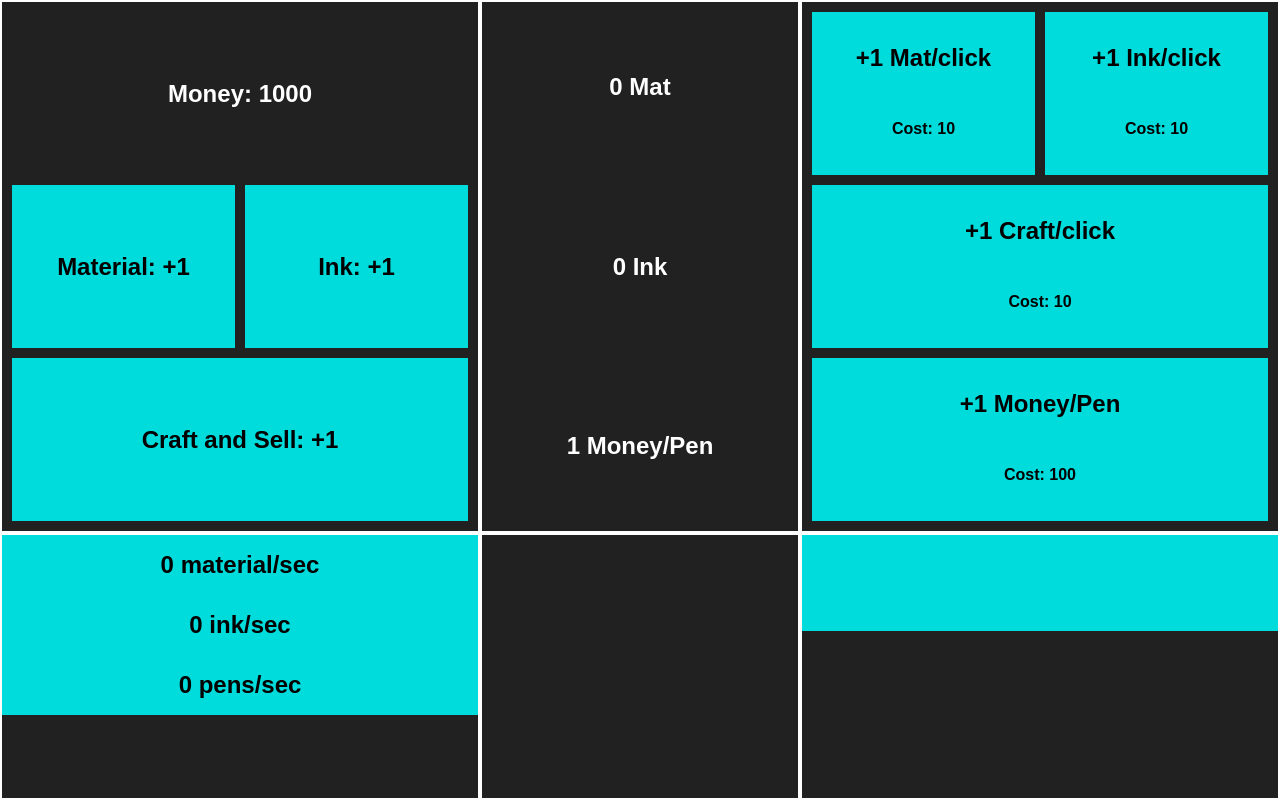
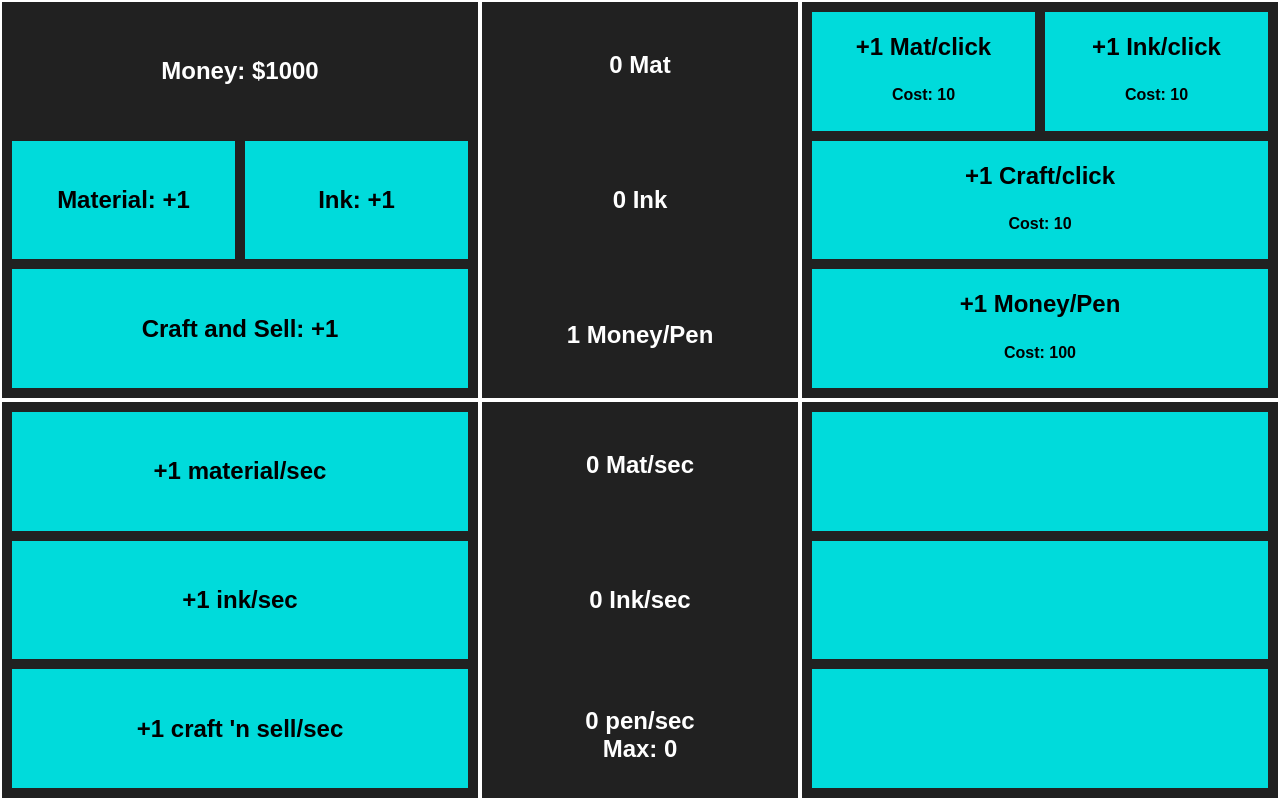
Before and after one commit to Jacoby-Y/pen-factory, a plain HTML site: page index.html in a window 1280 px wide. Drawn offline with Linux system fonts and the light colour scheme.

Commit message:
Made idle information more accurate

```diff
--- a/index.html
+++ b/index.html
@@ -10,9 +10,9 @@
 </head>
 <body>
     <div id="main-wrapper">
-        <div class="unit" id="click-unit" style="gap: 10px; padding: 10px;">
+        <div class="unit btn-unit" id="click-unit">
             <div id="money-wrapper">
-                <h3 id="money-txt" watch>Money: {money}</h3>
+                <h3 id="money-txt" watch>Money: ${money}</h3>
             </div>
             <div style="display: grid; grid-template-columns: 1fr 1fr; gap: 10px;">
                 <div class="main-btn" id="get-material"><h3 watch>Material: +{material_pc}</h3><p class="craft-info">-10</p></div>
@@ -20,12 +20,12 @@
             </div>
             <div class="main-btn" id="craft-sell"><h3 watch>Craft and Sell: +{craft_pc}</h3></div>
         </div>
-        <div class="unit" id="ammount-unit">
-            <div  id="ammount-material" ><h3 class= "ammount" watch>{material} Mat</h3></div>
-            <div  id="ammount-ink"><h3 class= "ammount" watch>{ink} Ink</h3></div>
-            <div  id="money-pp"><h3 class= "ammount" watch>{money_pp} Money/Pen</h3></div>
+        <div class="unit info-unit">
+            <div  id="amount-material" ><h3 class= "amount" watch>{material} Mat</h3></div>
+            <div  id="amount-ink"><h3 class= "amount" watch>{ink} Ink</h3></div>
+            <div  id="money-pp"><h3 class= "amount" watch>{money_pp} Money/Pen</h3></div>
         </div>
-        <div class="unit" id="click-mult">
+        <div class="unit btn-unit" id="upgrade-unit">
             <div style="display: grid; grid-template-columns: 1fr 1fr; gap: 10px;">
                 <div class="main-btn" style="display: grid; grid-template-rows: 1fr 1fr; gap: 10px;text-align: center;align-items: center;" id="upgrade-mat-pc">
                     <h3 >+1 Mat/click</h3>
@@ -46,13 +46,28 @@
             </div>
 
         </div>
-        <div class="unit" id="idle-unit">
-            <div class="main-btn"><h3 watch>0 material/sec</h3></div>
-            <div class="main-btn"><h3 watch>0 ink/sec</h3></div>
-            <div class="main-btn"><h3 watch>0 pens/sec</h3></div>
+        <div class="unit btn-unit">
+            <div class="main-btn idle-btn" id="upgrade-idle-material">
+                <h3>+1 material/sec</h3>
+                <h4 watch>-${cost_upgrade_mat_idle}</h4>
+            </div>
+            <div class="main-btn idle-btn" id="upgrade-idle-ink">
+                <h3>+1 ink/sec</h3>
+                <h4 watch>-${cost_upgrade_ink_idle}</h4>
+            </div>
+            <div class="main-btn idle-btn" id="upgrade-idle-craft">
+                <h3>+1 craft 'n sell/sec</h3>
+                <h4 watch>-${cost_upgrade_craft_idle}</h4>
+            </div>
         </div>
-        <div class="unit"></div>
-        <div class="unit" id="idle-mult">
+        <div class="unit info-unit" id="idle-info">
+            <div  id="amount-material" ><h3 class= "amount" watch>{idle_material_ps} Mat/sec</h3></div>
+            <div  id="amount-ink"><h3 class= "amount" watch>{idle_ink_ps} Ink/sec</h3></div>
+            <div  id="money-pp"><h3 class= "amount">
+                <span watch>{idle_craft_ps}</span> </br>
+            </h3></div>
+        </div>
+        <div class="unit btn-unit" id="idle-mult">
             <div class="main-btn"><h3 watch></h3></div>
             <div class="main-btn"><h3 watch></h3></div>
             <div class="main-btn"><h3 watch></h3></div>
--- a/src/data.js
+++ b/src/data.js
@@ -1,3 +1,7 @@
+data.settings = [
+    {k: "idle_money_ps", display(val){return data.money_pp * data.idle_craft_ps}}
+];
+
 data.material = 0;
 data.ink = 0;
 data.money = 1000;
@@ -6,19 +10,36 @@ data.material_pc = 1;
 data.ink_pc = 1;
 data.craft_pc = 1;
 
-data.material_mult = 0;
-data.multiplier_ink = 0;
-data.multiplier_craft = 0;
-
-data.idle_material_mult = 0;
-data.idle_multiplier_ink = 0;
-data.idle_multiplier_craft = 0;
+data.idle_material_ps = 0;
+data.idle_ink_ps = 0;
+data.idle_craft_ps = 0;
 
 data.money_pp = 1;
 data.material_pp = 10;
 data.ink_pp = 10;
 
-data.cost_upgrade_mat_pc = 10//At the moment those values are not changing but will later
-data.cost_upgrade_ink_pc = 10
-data.cost_upgrade_craft_pc = 10
-data.cost_upgrade_money_pp = 100
+data.idle_money_ps = 0;
+
+data.cost_upgrade_mat_pc = 10;
+data.cost_upgrade_ink_pc = 10;
+data.cost_upgrade_craft_pc = 10;
+data.cost_upgrade_money_pp = 100;
+
+data.cost_upgrade_mat_idle = 10;
+data.cost_upgrade_ink_idle = 10;
+data.cost_upgrade_craft_idle = 10;
+
+//#region Dom Constants
+const get_material = $("#get-material")[0];
+const get_ink = $("#get-ink")[0];
+const craft_sell = $("#craft-sell")[0];
+const craft_infos = $(".craft-info");
+craft_infos.css("display", "none");
+const upgrade_mat = $("#upgrade-mat-pc")[0];
+const upgrade_ink = $("#upgrade-ink-pc")[0];
+const upgrade_craft = $("#upgrade-craft-pc")[0];
+const upgrade_money_pp = $("#upgrade-money-pp")[0];
+const upgrade_idle_mat = $("#upgrade-idle-material")[0];
+const upgrade_idle_ink = $("#upgrade-idle-ink")[0];
+const upgrade_idle_craft = $("#upgrade-idle-craft")[0];
+//#endregion
--- a/src/main.js
+++ b/src/main.js
@@ -1,13 +1,3 @@
-const get_material = $("#get-material")[0];
-const get_ink = $("#get-ink")[0];
-const craft_sell = $("#craft-sell")[0];
-const craft_infos = $(".craft-info");
-craft_infos.css("display", "none");
-// console.log(craft_infos);
-const upgrade_mat = $("#upgrade-mat-pc")[0]
-const upgrade_ink = $("#upgrade-ink-pc")[0]
-const upgrade_craft = $("#upgrade-craft-pc")[0]
-const upgrade_money_pp = $("#upgrade-money-pp")[0]
 get_material.onclick = ()=>{
     data.material = data.material + data.material_pc;
 }
@@ -23,7 +13,7 @@ craft_sell.onclick = () => {
     const craft_pc = data.craft_pc;
     let i = 0
     while (material >= material_per && ink >= ink_per && i < craft_pc) {
-        console.log(money)
+        // console.log(money)
         money = money + data.money_pp ;
         material -= material_per;
         ink -= ink_per;
@@ -39,6 +29,14 @@ const max_pens_pc = ()=>{
     const max_ink = Math.floor(data.ink / data.ink_pp);
     return Math.min(max_material, max_ink);
 }
+data.settings.push({k: "idle_craft_ps", display(val){
+    const max_pens = max_pens_pc();
+    let current = 0;
+    if (max_pens > val) current = val;
+    else current = max_pens;
+    return `${current} pen/sec\nMax: ${val}`;
+}});
+data.idle_craft_ps = data.idle_craft_ps;
 
 craft_sell.onmouseenter = ()=>{
     craft_infos.css("display", "block");
@@ -57,27 +55,73 @@ craft_sell.onmouseleave = ()=>{
     craft_infos.css("display", "none");
 }
 
+upgrade_idle_mat.onmouseenter = ()=>{ upgrade_idle_mat.lastElementChild.style.display = "block"; }
+upgrade_idle_mat.onmouseleave = ()=>{ upgrade_idle_mat.lastElementChild.style.display = "none"; }
+
+upgrade_idle_ink.onmouseenter = ()=>{ upgrade_idle_ink.lastElementChild.style.display = "block"; }
+upgrade_idle_ink.onmouseleave = ()=>{ upgrade_idle_ink.lastElementChild.style.display = "none"; }
+
+upgrade_idle_craft.onmouseenter = ()=>{ upgrade_idle_craft.lastElementChild.style.display = "block"; }
+upgrade_idle_craft.onmouseleave = ()=>{ upgrade_idle_craft.lastElementChild.style.display = "none"; }
+
 upgrade_mat.onclick = ()=>{
     if (data.money >= data.cost_upgrade_mat_pc){
         data.money -=data.cost_upgrade_mat_pc;
-        data.material_pc +=1;
+        data.material_pc++;
     }
 }
 upgrade_ink.onclick = ()=>{
     if (data.money >= data.cost_upgrade_ink_pc){
         data.money -=data.cost_upgrade_ink_pc;
-        data.ink_pc +=1;
+        data.ink_pc++;
     }
 }
 upgrade_craft.onclick = ()=>{
     if (data.money >= data.cost_upgrade_craft_pc){
         data.money -=data.cost_upgrade_craft_pc;
-        data.craft_pc +=1;
+        data.craft_pc++;
     }
 }
 upgrade_money_pp.onclick = ()=>{
     if (data.money >= data.cost_upgrade_money_pp){
         data.money -=data.cost_upgrade_money_pp;
-        data.money_pp +=1;
+        data.money_pp++;
     }
 }
+upgrade_idle_mat.onclick = () => {
+    if (data.money >= data.cost_upgrade_mat_idle){
+        data.money -= data.cost_upgrade_mat_idle;
+        data.idle_material_ps++;
+    }
+}
+upgrade_idle_ink.onclick = () => {
+    if (data.money >= data.cost_upgrade_ink_idle){
+        data.money -= data.cost_upgrade_ink_idle;
+        data.idle_ink_ps++;
+    }
+}
+upgrade_idle_craft.onclick = () => {
+    if (data.money >= data.cost_upgrade_craft_idle){
+        data.money -= data.cost_upgrade_craft_idle;
+        data.idle_craft_ps++;
+    }
+}
+
+const idle_loop = setInterval(() => {
+    const max_pen = max_pens_pc();
+    if (data.idle_material_ps > 0) data.material += data.idle_material_ps
+    if (data.idle_ink_ps > 0) data.ink += data.idle_ink_ps
+    if (data.idle_craft_ps <= 0) return;
+
+    if (data.idle_craft_ps < max_pen ){
+        data.money += data.idle_craft_ps * data.money_pp
+        data.material -= data.idle_craft_ps * data.material_pp
+        data.ink -= data.idle_craft_ps * data.ink_pp
+        data.idle_craft_ps = data.idle_craft_ps;
+    }else{
+        data.money += max_pen* data.money_pp
+        data.material -= max_pen * data.material_pp
+        data.ink -= max_pen * data.ink_pp
+        data.idle_craft_ps = data.idle_craft_ps;
+    }
+}, 1000);
--- a/style.css
+++ b/style.css
@@ -9,12 +9,13 @@ body {
 #main-wrapper {
     height: 100%; width: 100%;
     display: grid;
-    grid-template-rows: 1fr 1fr;
+    grid-template-rows: 50% 50%;
     grid-template-columns: 3fr 2fr 3fr;
     user-select: none;
 }
 .unit {
     border: 2px solid white;
+    min-height: min-content;
     height: auto;
 }
 .main-btn {
@@ -30,6 +31,9 @@ body {
     margin: 0;
     padding: 0;
 }
+#upgrade-unit h4 {
+    margin: 0;
+}
 .craft-info {
     position: absolute;
     font-weight: bold;
@@ -44,9 +48,11 @@ body {
 .main-btn:active {
     background-color: rgb(0, 172, 172);
 }
-#click-unit {
+.btn-unit {
     display: grid;
     grid-auto-rows: 1fr 1fr 1fr;
+    gap: 10px;
+    padding: 10px;
 }
 #resource-info{
     display: grid;
@@ -79,13 +85,13 @@ body {
     text-align: center;
 }
 
-#ammount-unit{
+#amount-unit{
     display: grid;
     grid-template-rows: 1fr 1fr 1fr;
     gap: 10px;
     align-items: center;
 }
-.ammount{
+.amount{
     color: white;
     text-align: center;
     font-size: 1.5rem;
@@ -93,3 +99,21 @@ body {
     margin: 0;
     padding: 0;
 }
+#idle-unit{
+    display: grid;
+    grid-template-rows: 1fr 1fr 1fr ;
+    gap : 10px;
+}
+.idle-btn h4 {
+    position: absolute;
+    right: 20px;
+    display: none;
+}
+.info-unit {
+    display: grid;
+    grid-template-rows: 1fr 1fr 1fr;
+    gap: 10px;
+    align-items: center;
+    color: white;
+    text-align: center;
+}
```
Also changed, not shown: lib/watcher.js.
